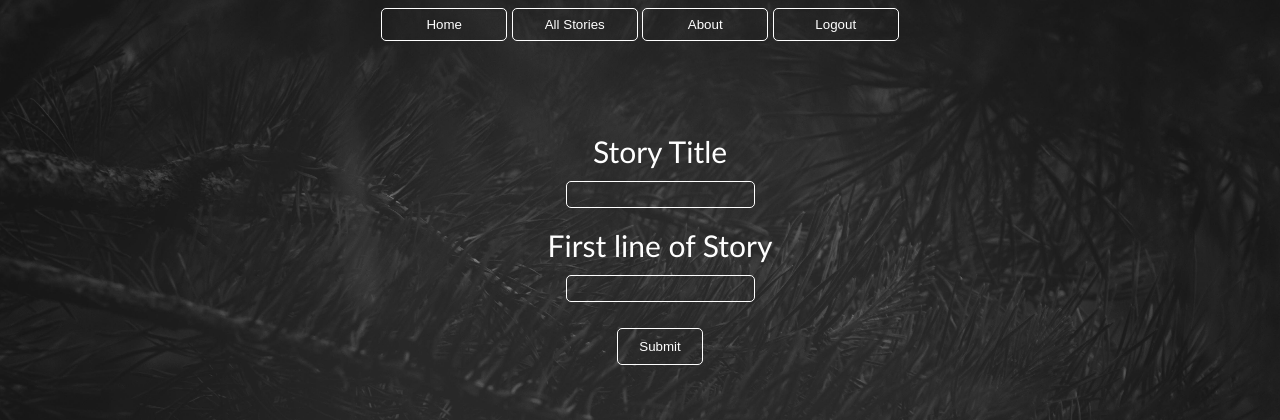
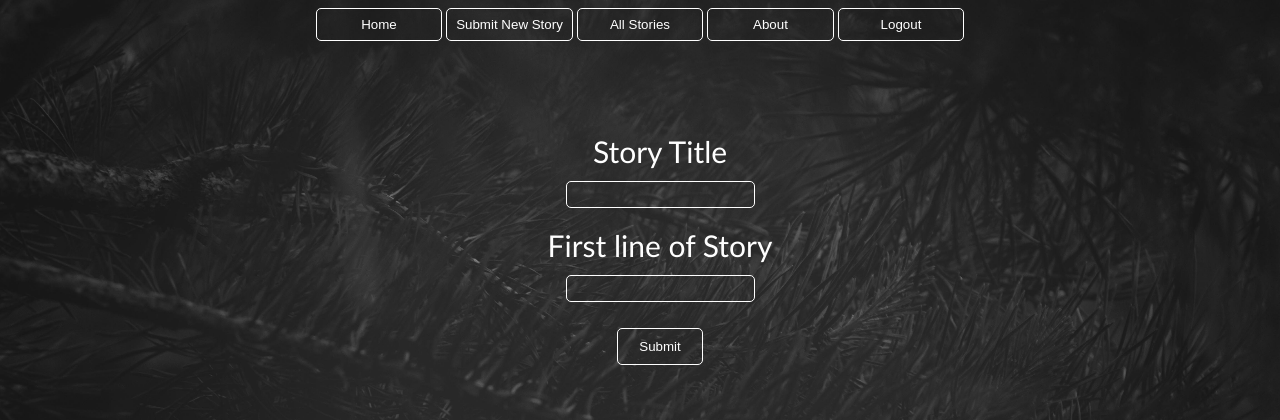
Before and after one commit to chrisliang98/1.62X10ToThe11, a Flask app: page /newStory in a window 1280 px wide. Shown: the top 420 px of the page. Run offline with Flask 2, Linux system fonts and the light colour scheme; a user stored in the database is signed in.

Commit message:
variables

```diff
--- a/app.py
+++ b/app.py
@@ -14,8 +14,6 @@ def home():
         return render_template("home.html")
     else:
         button = request.form['button']
-        #uname = request.form['username']
-        #pword = request.form['password']
         if button == "Create Account":
             newUser = request.form['newUser']
             newPass = request.form['newPass']
@@ -98,6 +96,8 @@ def nStory():
 
 @app.route("/story/<title>",methods=['GET','POST'])
 def story(title=""):
+    poster=module.getPoster(title)
+    line=module.getPost(title)
     if 'n' in session:
         delete=''
         #show admin option for delete a story
@@ -105,7 +105,10 @@ def story(title=""):
             delete = '<input type="submit" name="button" value="Delete Story">'
             delete = Markup(delete)
         if request.method == "GET":
-            return render_template("story.html", title=title, poster=module.getPoster(title),line=module.getPost(title), delete=delete)
+            if module.getPost(title)==False:
+                return render_template("story.html", title=title, poster=poster,line=line, delete=delete, error="Story does not exist")
+            else:
+                return render_template("story.html", title=title, poster=poster,line=line, delete=delete)
         else:
             newLine = request.form['newLine']
             #newLine = punctCheck(newLine)
@@ -114,17 +117,17 @@ def story(title=""):
             if button == "Add to Story":
                 if len(newLine) == 0:
                     error="Nothing submitted for content"
-                    return render_template("story.html", title=title, poster=module.getPoster(title),line=module.getPost(title), delete=delete, error=error)
+                    return render_template("story.html", title=title, poster=poster,line=line, delete=delete, error=error)
             #puncuation check
                 if newLine[-1] != ".":
                     if newLine[-1] !="?":
                         if newLine[-1] !="!":
                             newLine+="."
                 if(module.addToPost(session['n'],title," " + newLine)):
-                    return render_template("story.html", title=title, poster=module.getPoster(title),line=module.getPost(title), delete=delete)
+                    return render_template("story.html", title=title, poster=poster,line=line, delete=delete)
                 #consecutive contribution error
                 else:
-                    return render_template("story.html",title=title,poster=module.getPoster(title), line=module.getPost(title),delete=delete,error="You cannot write two sentences in a row!")
+                    return render_template("story.html",title=title,poster=poster, line=module.line,delete=delete,error="You cannot write two sentences in a row!")
             #deletes story
             else:
                 module.removePost(title)
@@ -139,7 +142,7 @@ def stories():
     stories=module.getAllPosts()
     for item in stories:
         str+="<h1> <a href='story/%s'> %s</a> </h1>" %(item[1], item[1])
-        str+="<h2> Posted by: %s </h2>" %item[0]
+        #str+="<h2> Posted by: %s </h2>" %item[0]
         str+="<h3> %s </h3>" %item[2] + "<hr>"
 
     str= Markup(str)
--- a/static/style.css
+++ b/static/style.css
@@ -26,15 +26,16 @@ a {
 }
 
 a:link {
+    color:#B3B3FD;
+}
+
+a:visited {
     color:#969299;
 }
 
-a:visited {
-    color: #FFFFFF;
-}
+a:hover {
+    color:#C3C5F6;
 
-a:hover {
-    color:#C3BEC7;
 }
 
 .icon {
--- a/templates/home.html
+++ b/templates/home.html
@@ -15,8 +15,8 @@
                     <button onclick="location.href='newStory'" class="navbar homeNav">Submit New Story</button>
                     <button onclick="location.href='/stories'" class="navbar homeNav">All Stories </button>
                     <button onclick="location.href='/random'" class="navbar homeNav">Show Me A Random Story</button>
+                    <button  onclick="location.href='/pword'" class="navbar homeNav">Change Password</button>
                     <button  onclick="location.href='/about'" class="navbar homeNav">About</button>
-                    <button  onclick="location.href='/pword'" class="navbar homeNav">Change Password</button>
                     <button onclick="location.href='/logout'" class="navbar homeNav">Logout</button>
                 </span>
             </nav>
--- a/templates/new.html
+++ b/templates/new.html
@@ -14,11 +14,12 @@
         </center>
         {% else %}
         <nav>
-            <center>
-                <button onclick="location.href='/'" class="navbar">Home</button>
-                <button onclick="location.href='/stories'" class="navbar">All Stories </button>
-		        <button onclick="location.href='/about'" class="navbar">About</button>
-                <button onclick="location.href='/logout'" class="navbar">Logout</button>
+          <center>
+	    <button onclick="location.href='/'" class="navbar">Home</button>
+            <button onclick="location.href='/newStory'" class="navbar">Submit New Story</button>
+            <button onclick="location.href='/stories'" class="navbar">All Stories </button>
+            <button onclick="location.href='/about'" class="navbar">About</button>
+            <button onclick="location.href='/logout'" class="navbar">Logout</button>
             </center>
         </nav>
         <center>
--- a/templates/story.html
+++ b/templates/story.html
@@ -18,7 +18,7 @@
         <center>
           <div class='story'>
                 <h1> {{title}} </h1>
-                <h3> Posted by: {{poster}} </h3>
+                <!--<h3> Posted by: {{poster}} </h3>-->
                 <h2><p>{{line}}</p></h2>
             </div>
             <form method="POST" class="bottom">
```
Also changed, not shown: README.md, myDataBase.db. Lines whose indentation alone changed are shown as unchanged.
